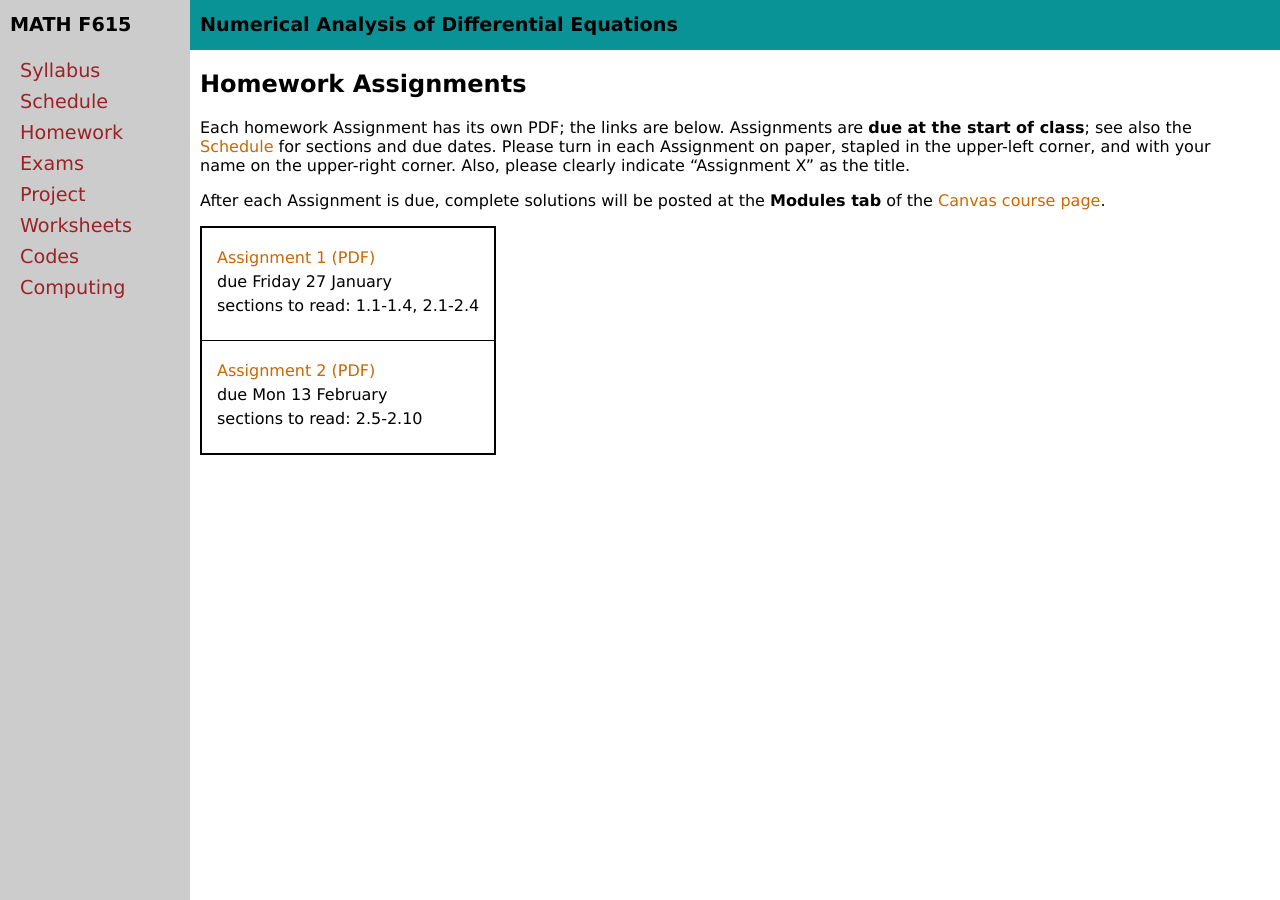
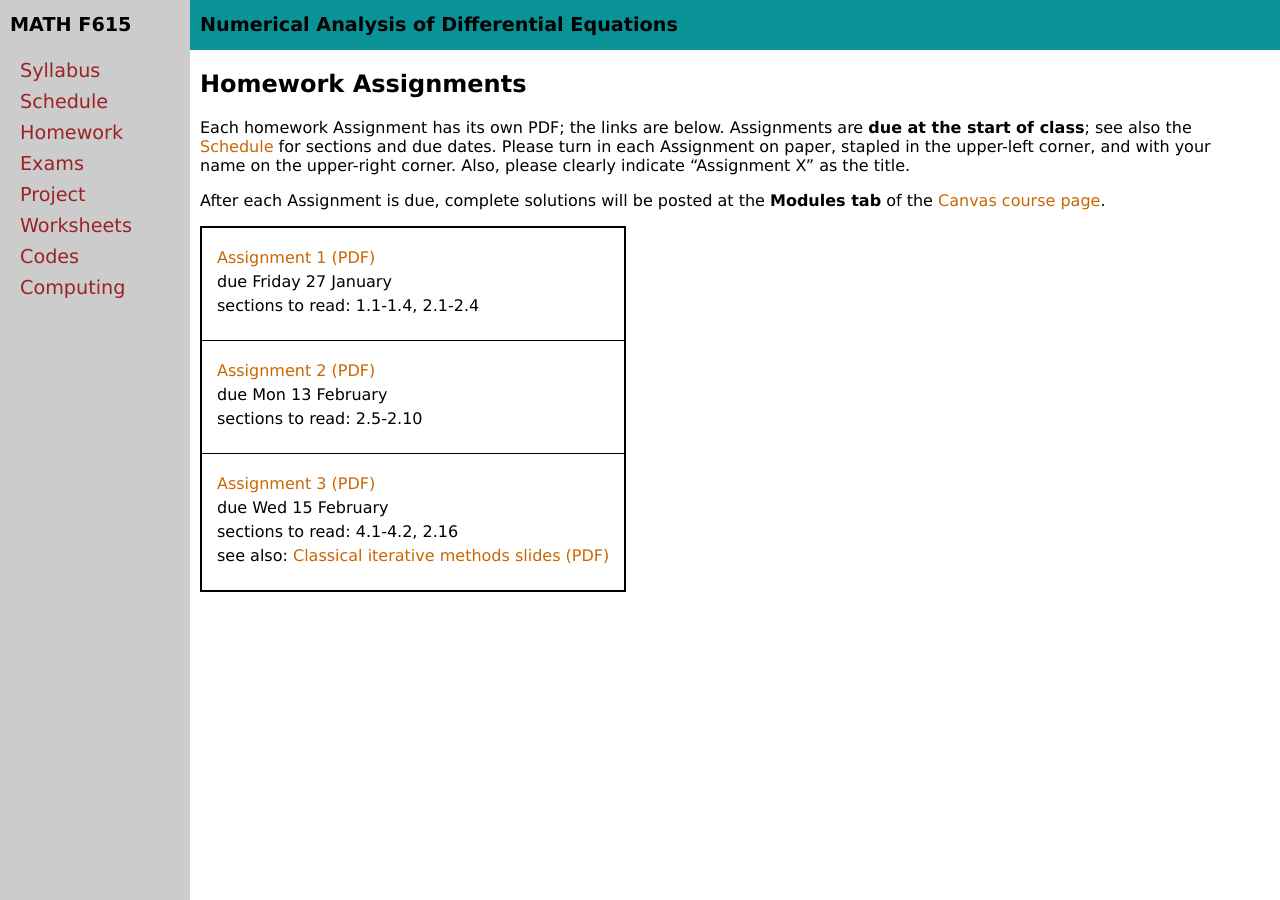
Before and after one commit to bueler/nade, a Jekyll site: the page built from homework.md, in a window 1280 px wide. Built offline with Jekyll 4.4.1, drawn with Linux system fonts in a browser that asks for light colours.

Commit message:
post A3 and the slides that go with it

```diff
--- a/_data/homework.yml
+++ b/_data/homework.yml
@@ -9,3 +9,9 @@ homework:
   due: Mon 13 February
   blank: A2.pdf
   sections: 2.5-2.10
+- name: Assignment 3
+  due: Wed 15 February
+  blank: A3.pdf
+  sections: 4.1-4.2, 2.16
+  seealsoname: Classical iterative methods slides
+  seealsopdf: https://bueler.github.io/nade/assets/slides/iterative.pdf
```
Also changed, not shown: 2 other files.
